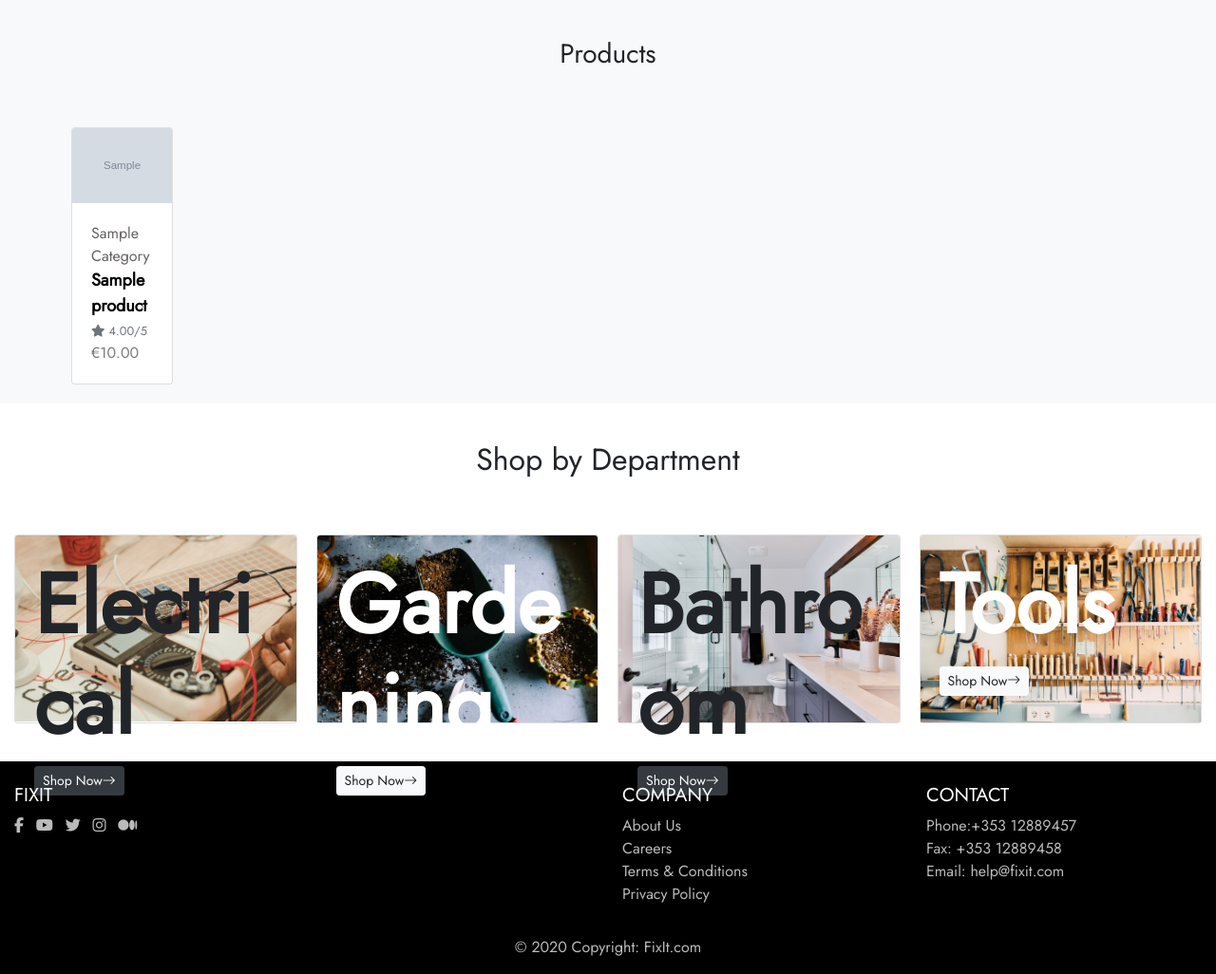
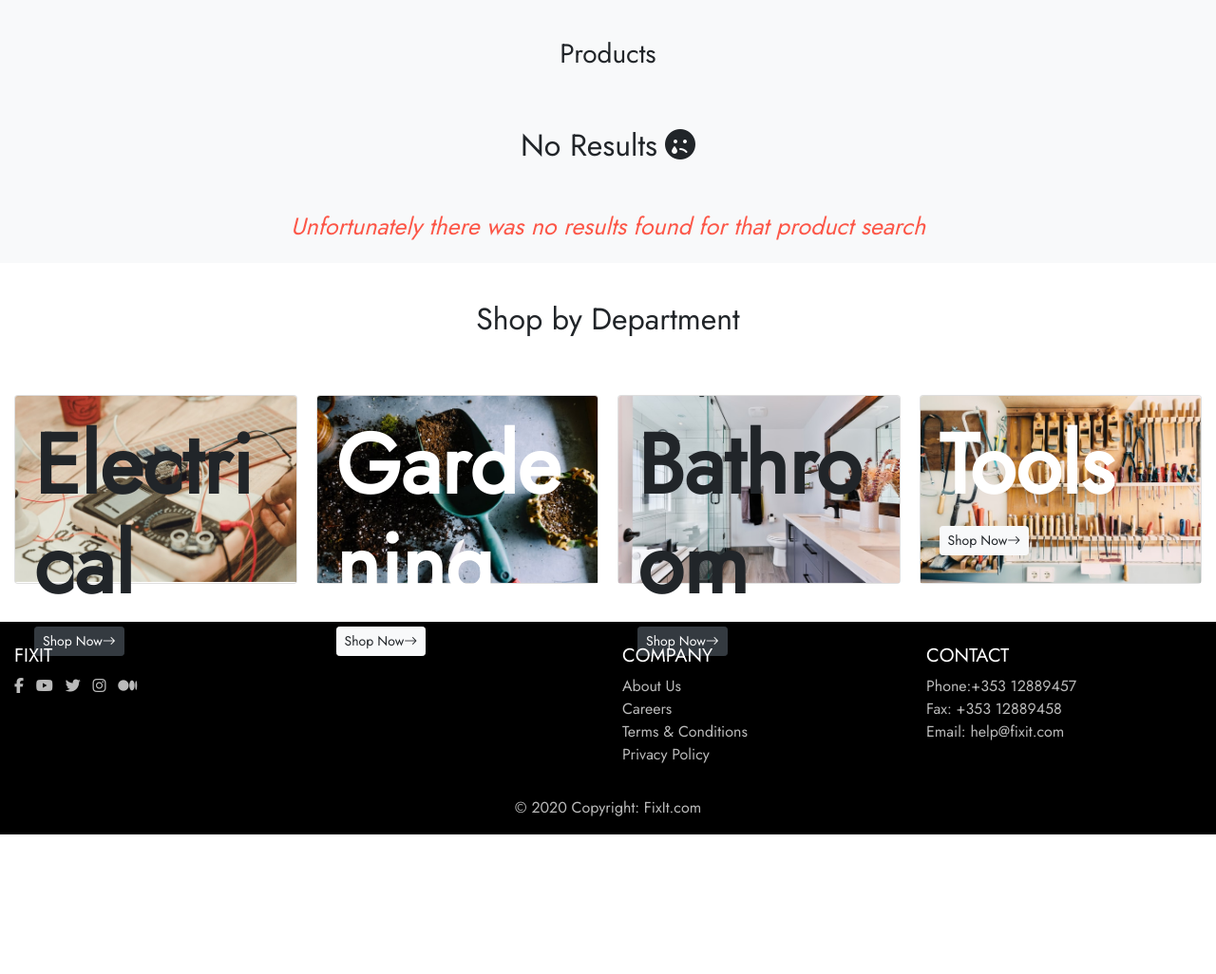
Before and after one commit to seamusmacg/fixit_v1, a Django app: page /products/?category=electrical in a window 1280 px wide. Shown: the part 160-1186 px from the top of the page at 95% size. After the commit the page ends 1039 px from the top, so only its background shows below. Run offline with Django 3.2, Linux system fonts and the light colour scheme; tables that the repository leaves empty hold one stand-in row (values such as "Sample post"); grey boxes marked "Sample" are stand-in pictures; some libraries are stand-ins or nearby versions.

Commit message:
Add no result logic

```diff
--- a/products/templates/products/products.html
+++ b/products/templates/products/products.html
@@ -17,6 +17,8 @@
             <h3 class="products-header">Products</h3>
         </div>
     </div>
+
+    {% if products %}
     <div class="container">
         <div class="row">
             <div class="row">
@@ -55,6 +57,16 @@
             </div>
         </div>
     </div>
+    {% else %}
+    <div class="container">
+        <div class="row">
+            <div class="col-12 text-center">
+                <h2 class="results">No Results<i class="fas fa-sad-tear pl-2"></i></h2>
+                <p class="card-text text-center results-message">Unfortunately there was no results found for that product search</p>
+            </div>
+        </div>
+    </div>
+    {% endif %}
 </section>
 
 <!-- Shop By Department -->
--- a/products/views.py
+++ b/products/views.py
@@ -1,9 +1,10 @@
 from django.shortcuts import render, get_object_or_404, redirect, reverse
-from .models import Product
+from .models import Product, Category
 from django.contrib import messages
 from django.db.models import Q
 
 # Create your views here.
+
 
 def get_products(request):
     """A view that returns products page with all product data.
@@ -15,20 +16,28 @@ def get_products(request):
         HTML file: Products HTML file
     """
 
+    products = Product.objects.all()
     query = ""
+    categories = None
 
-    if request.method == "GET":
+    if request.GET:
+        if 'category' in request.GET:
+            categories = request.GET['category'].split(',')
+            products = products.filter(category__name__in=categories)
+            categories = Category.objects.filter(name__in=categories)
+
         if 'q' in request.GET:
             query = request.GET['q']
             if not query:
-                messages.error(request, "Nothing entered into searchbar!")
+                messages.error(request, "You didn't enter any search criteria!")
                 return redirect(reverse('products'))
 
-        products = get_search_queries(query)
+            products = get_product_queries(query)
 
     context = {
         'products': products,
         'search_term': query,
+        'current_categories': categories,
     }
 
     return render(request, 'products/products.html', context)
@@ -52,7 +61,7 @@ def get_product(request, product_id):
     return render(request, 'products/product_info.html', context)
 
 
-def get_search_queries(query=None):
+def get_product_queries(query=None):
     products = Product.objects.all()
     queries = Q(name__icontains=query) | Q(description__icontains=query)
 
--- a/static/css/base.css
+++ b/static/css/base.css
@@ -1,5 +1,15 @@
 * {
     font-family: 'Jost', sans-serif;
+}
+
+/* https://stackoverflow.com/questions/4617872/white-space-showing-up-on-right-side-of-page-when-background-image-should-extend */
+html,body
+{
+    width: 100%;
+    height: 100%;
+    margin: 0px;
+    padding: 0px;
+    overflow-x: hidden;
 }
 
 .fa-truck {
@@ -167,3 +177,14 @@
     padding-top: 10px;
     color: rgb(163, 144, 33);
 }
+
+.results {
+    padding: 20px;
+}
+
+.results-message {
+    padding: 20px;
+    font-size: 25px;
+    font-style: italic;
+    color: #fc5647;
+}
--- a/templates/base.html
+++ b/templates/base.html
@@ -125,13 +125,13 @@
                             Departments
                         </a>
                         <div class="dropdown-menu" aria-labelledby="navbarDropdown">
-                            <a class="dropdown-item" href="#">Electrical</a>
+                            <a class="dropdown-item" href="{% url 'products' %}?category=electrical">Electrical</a>
                             <div class="dropdown-divider"></div>
-                            <a class="dropdown-item" href="#">Gardening</a>
+                            <a class="dropdown-item" href="{% url 'products' %}?category=gardening">Gardening</a>
                             <div class="dropdown-divider"></div>
-                            <a class="dropdown-item" href="#">Bathroom</a>
+                            <a class="dropdown-item" href="{% url 'products' %}?category=bathroom">Bathroom</a>
                             <div class="dropdown-divider"></div>
-                            <a class="dropdown-item" href="#">Tools</a>
+                            <a class="dropdown-item" href="{% url 'products' %}?category=tools">Tools</a>
                         </div>
                     </li>
                 </ul>
@@ -139,7 +139,7 @@
                 <form class="form-inline my-2 my-lg-0" method="GET" action="{% url 'products' %}">
                     {% csrf_token %}
                     <input class="form-control mr-sm-2 form-search" type="search" placeholder="Search products"
-                        name="q" aria-label="Search">
+                        name="q" id="query_id" aria-label="Search">
                     <button class="btn btn-outline-dark my-2 my-sm-0" type="submit"><i
                             class="bi bi-search"></i></button>
                 </form>
```
